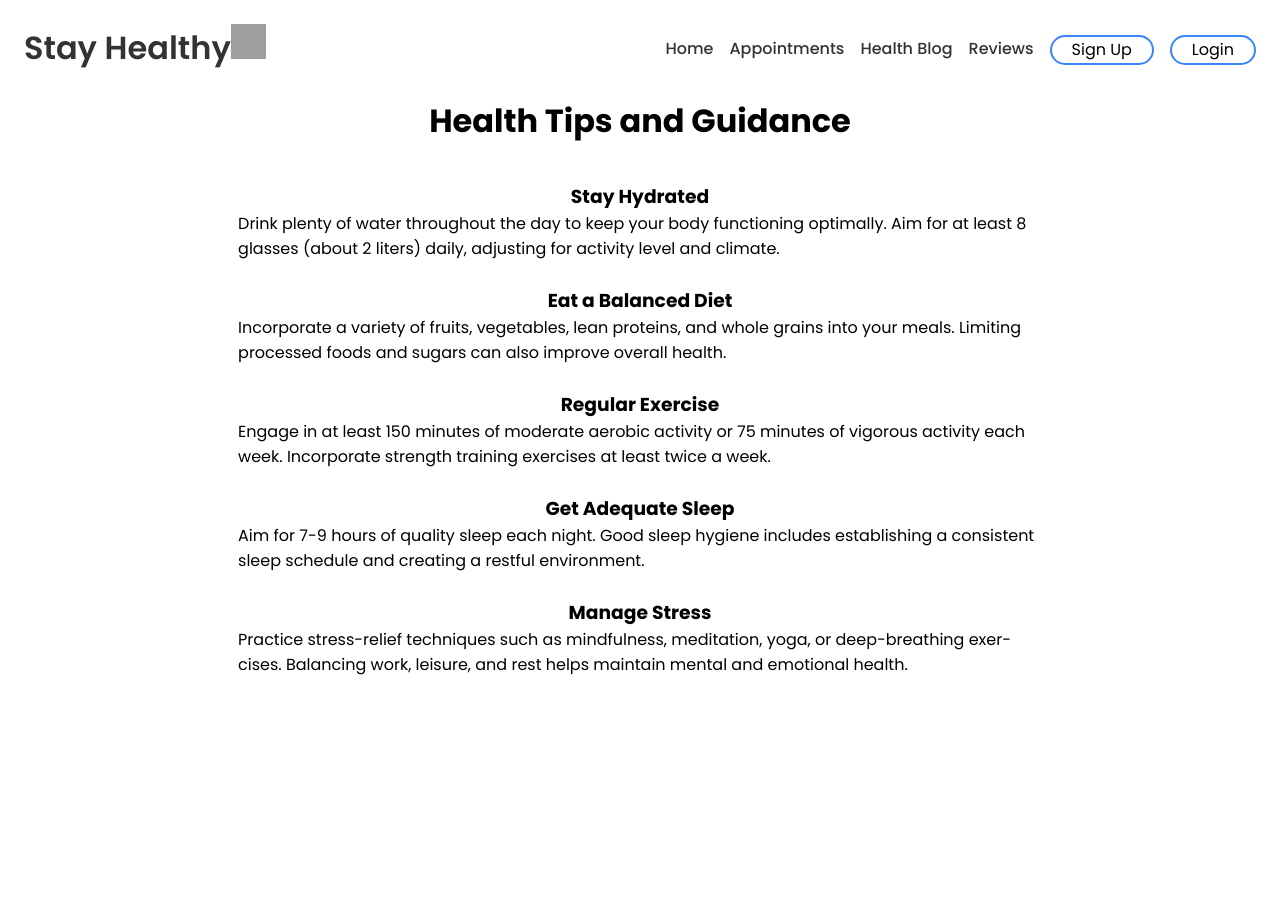
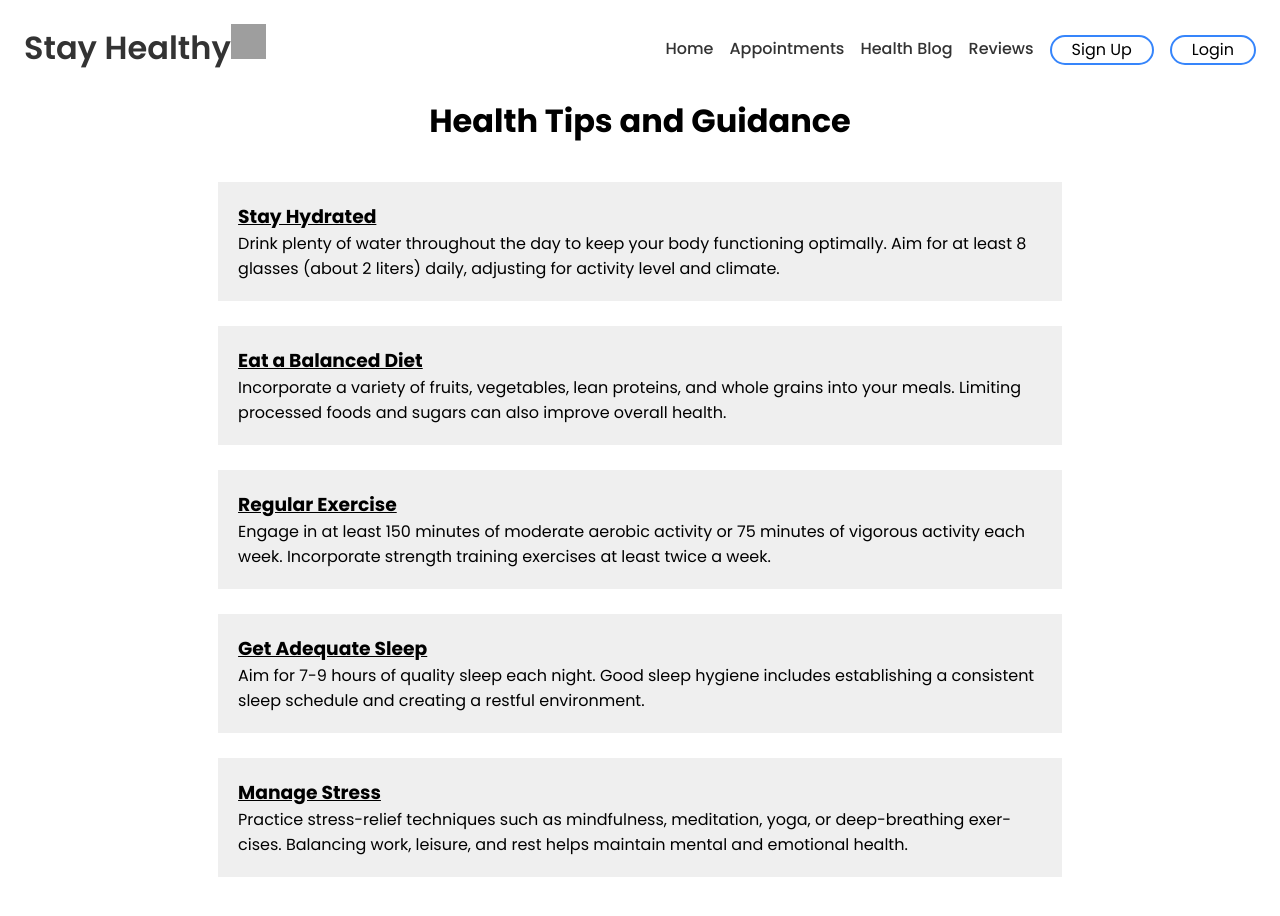
Before and after one commit to JoeyScottSchronce/frontend_developer_capstone_project, a React (Create React App) app: page /HealthTips in a window 1280 px wide. Shown: the top 916 px of the page. Before the commit the page ends 800 px from the top, so only its background shows below. Built offline with nearby package versions, Linux system fonts and the light colour scheme; grey boxes are pictures that could not be loaded.

Commit message:
added styling

```diff
--- a/src/Components/HealthTips/HealthTips.css
+++ b/src/Components/HealthTips/HealthTips.css
@@ -1,5 +1,11 @@
 .health-tips-container {
     margin-top: 100px;
+    margin-bottom: 100px;
+}
+
+h3 {
+    text-decoration: underline;
+    text-align: left;
 }
 
 p {
@@ -10,3 +16,8 @@ p {
     text-overflow: ellipsis;
     hyphens: auto;
 }
+
+.tip-box {
+    background-color: rgb(239, 239, 239);
+    padding: 20px;
+}
--- a/src/Components/HealthTips/HealthTips.jsx
+++ b/src/Components/HealthTips/HealthTips.jsx
@@ -7,25 +7,39 @@ function HealthTips() {
         <div className='health-tips-container'>
             <h1>Health Tips and Guidance</h1>
             <br />
+            <div className='tip-box'>
                 <h3>Stay Hydrated</h3>
                 <p>Drink plenty of water throughout the day to keep your body functioning optimally.
                 Aim for at least 8 glasses (about 2 liters) daily, adjusting for activity level and climate.</p>
+            </div>
             <br />
+
+            <div className='tip-box'>
                 <h3>Eat a Balanced Diet</h3>
                 <p>Incorporate a variety of fruits, vegetables, lean proteins, and whole grains into your meals.
                 Limiting processed foods and sugars can also improve overall health.</p>
+            </div>
             <br />
+
+            <div className='tip-box'>
                 <h3>Regular Exercise</h3>
                 <p>Engage in at least 150 minutes of moderate aerobic activity or 75 minutes of vigorous activity each
                 week. Incorporate strength training exercises at least twice a week.</p>
+            </div>
             <br />
+
+            <div className='tip-box'>
                 <h3>Get Adequate Sleep</h3>
                 <p>Aim for 7-9 hours of quality sleep each night. Good sleep hygiene includes establishing a consistent
                 sleep schedule and creating a restful environment.</p>
+            </div>
             <br />
+
+            <div className='tip-box'>
                 <h3>Manage Stress</h3>
                 <p>Practice stress-relief techniques such as mindfulness, meditation, yoga, or deep-breathing exercises.
                 Balancing work, leisure, and rest helps maintain mental and emotional health.</p>
+            </div>
         </div>
     )
 }
```
Lines whose indentation alone changed are shown as unchanged.
